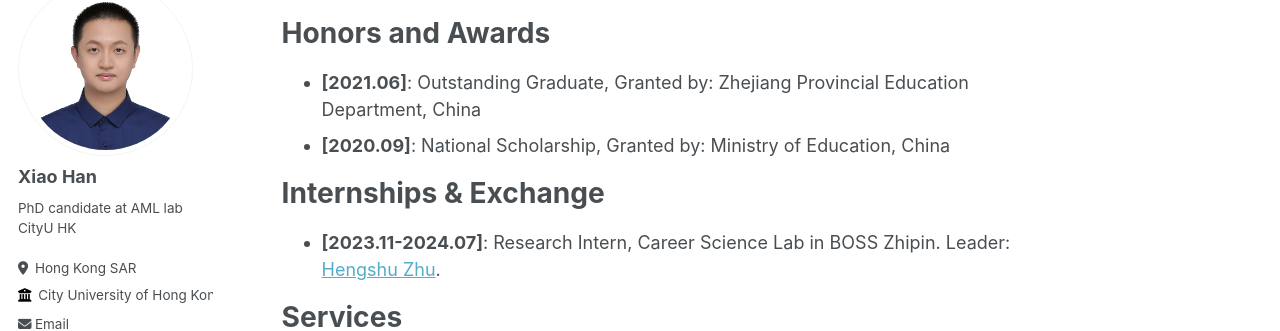
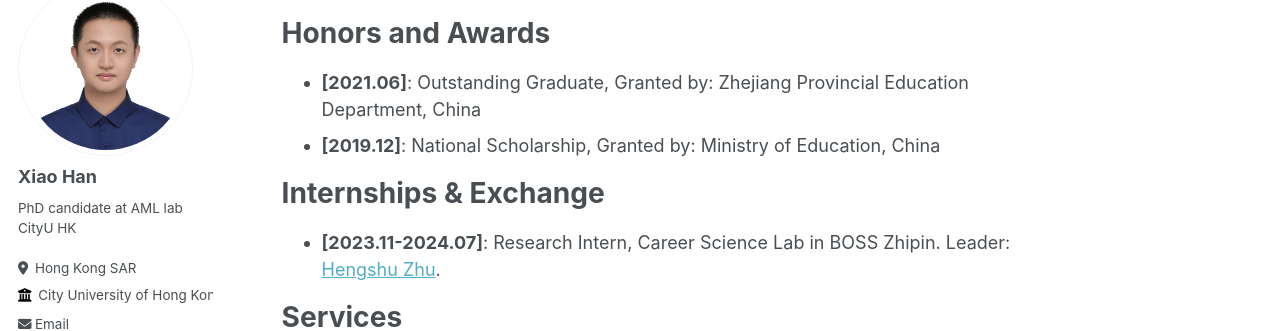
Before and after one commit to hahahenha/hahahenha.github.io, a Jekyll site: the page built from _pages/about.md, in a window 1280 px wide and 900 px high, scrolled down 989 px. Shown: the part 125-456 px from the top of the window. Built offline with Jekyll 4.4.1, drawn with Linux system fonts in a browser that asks for light colours; some web fonts are replaced.

Commit message:
Update about.md

```diff
--- a/_pages/about.md
+++ b/_pages/about.md
@@ -81,7 +81,7 @@ If you are interested in collaborating with me or want to have a chat, always fe
       Outstanding Graduate, Granted by: Zhejiang Provincial Education Department, China
       </li>
     <li>
-      <strong>[2020.09]</strong>:
+      <strong>[2019.12]</strong>:
       National Scholarship, Granted by: Ministry of Education, China
       </li>
   </ul>
```
